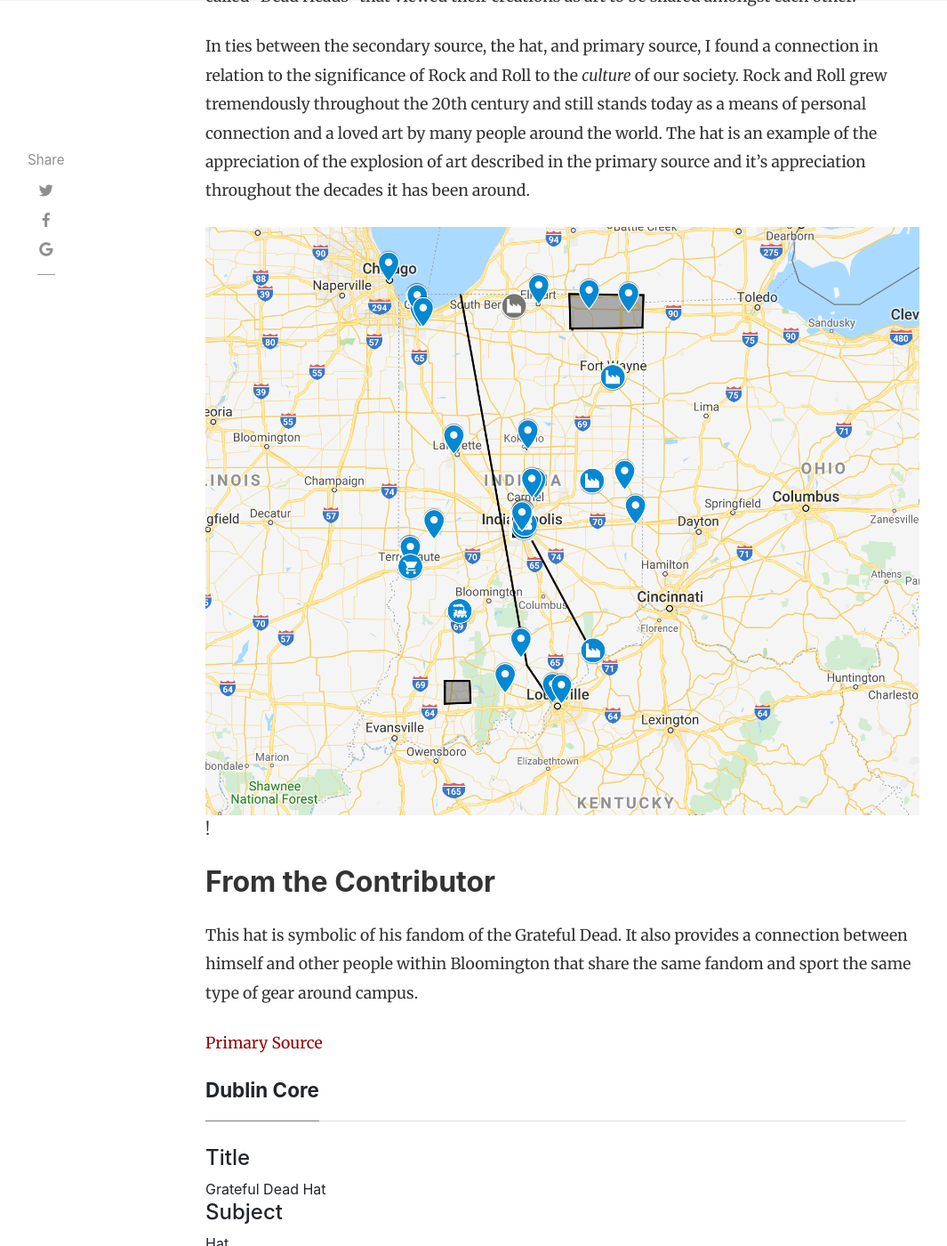
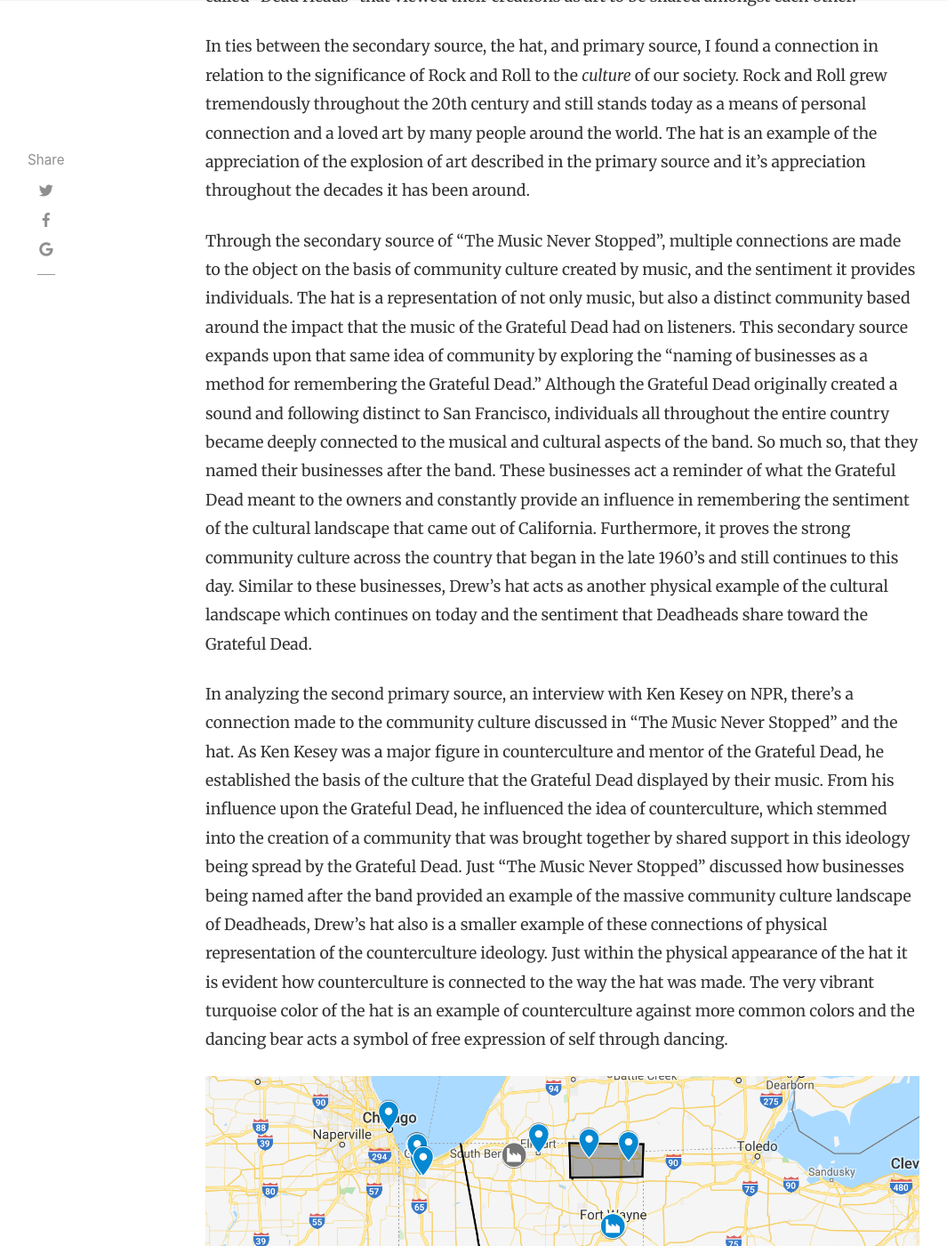
Before and after one commit to H301HistoryHarvest/H301HistoryHarvest, a Jekyll site: the page built from _items/2019-10-01-0003.md, in a window 1280 px wide and 1400 px high, scrolled down 1560 px. Shown: the whole window at 89% size, without its empty margins (54-1119 px from the left). Built offline with Jekyll 4.4.1, drawn with Linux system fonts in a browser that asks for light colours; nearby versions of some CDN libraries; comment, search, counter and statistics services are not loaded; some of the changed text lies outside the part shown.

Commit message:
Update 2019-10-01-0003.md

```diff
--- a/_items/2019-10-01-0003.md
+++ b/_items/2019-10-01-0003.md
@@ -20,10 +20,17 @@ The secondary source “Romanticizing Rock Music” makes a connection to this o
 
 In ties between the secondary source, the hat, and primary source, I found a connection in relation to the significance of Rock and Roll to the *culture* of our society. Rock and Roll grew tremendously throughout the 20th century and still stands today as a means of personal connection and a loved art by many people around the world. The hat is an example of the appreciation of the explosion of art described in the primary source and it’s appreciation throughout the decades it has been around.
 
+Through the secondary source of “The Music Never Stopped”, multiple connections are made to the object on the basis of community culture created by music, and the sentiment it provides individuals. The hat is a representation of not only music, but also a distinct community based around the impact that the music of the Grateful Dead had on listeners. This secondary source expands upon that same idea of community by exploring the “naming of businesses as a method for remembering the Grateful Dead.” Although the Grateful Dead originally created a sound and following distinct to San Francisco, individuals all throughout the entire country became deeply connected to the musical and cultural aspects of the band. So much so, that they named their businesses after the band. These businesses act a reminder of what the Grateful Dead meant to the owners and constantly provide an influence in remembering the sentiment of the cultural landscape that came out of California. Furthermore, it proves the strong community culture across the country that began in the late 1960’s and still continues to this day. Similar to these businesses, Drew’s hat acts as another physical example of the cultural landscape which continues on today and the sentiment that Deadheads share toward the Grateful Dead.
+
+In analyzing the second primary source, an interview with Ken Kesey on NPR, there’s a connection made to the community culture discussed in “The Music Never Stopped” and the hat. As Ken Kesey was a major figure in counterculture and mentor of the Grateful Dead, he established the basis of the culture that the Grateful Dead displayed by their music. From his influence upon the Grateful Dead, he influenced the idea of counterculture, which stemmed into the creation of a community that was brought together by shared support in this ideology being spread by the Grateful Dead. Just “The Music Never Stopped” discussed how businesses being named after the band provided an example of the massive community culture landscape of Deadheads, Drew’s hat also is a smaller example of these connections of physical representation of the counterculture ideology. Just within the physical appearance of the hat it is evident how counterculture is connected to the way the hat was made. The very vibrant turquoise color of the hat is an example of counterculture against more common colors and the dancing bear acts a symbol of free expression of self through dancing.
+
 ![Google Map](/H301HistoryHarvest/assets/images/Maps.png)!
 
 ## From the Contributor
 
 This hat is symbolic of his fandom of the Grateful Dead. It also provides a connection between himself and other people within Bloomington that share the same fandom and sport the same type of gear around campus.
 
-[Primary Source](http://webapp1.dlib.indiana.edu/findingaids/view?brand=general&docId=InU-Ar-VAA8140.xml&chunk.id=d1e93&text1=Rock%20and%20Roll&startDoc=1)
+[Primary Source 1](http://webapp1.dlib.indiana.edu/findingaids/view?brand=general&docId=InU-Ar-VAA8140.xml&chunk.id=d1e93&text1=Rock%20and%20Roll&startDoc=1)
+[Primary Source 2](https://www.npr.org/templates/transcript/transcript.php?storyId=139259106)
+[Secondary Source 1](www.jstor.org/stable/3333411)
+[Secondary Source 2](https://www.researchgate.net/publication/312047097_The_music_never_stopped_naming_businesses_as_a_method_for_remembering_the_Grateful_Dead)
```
